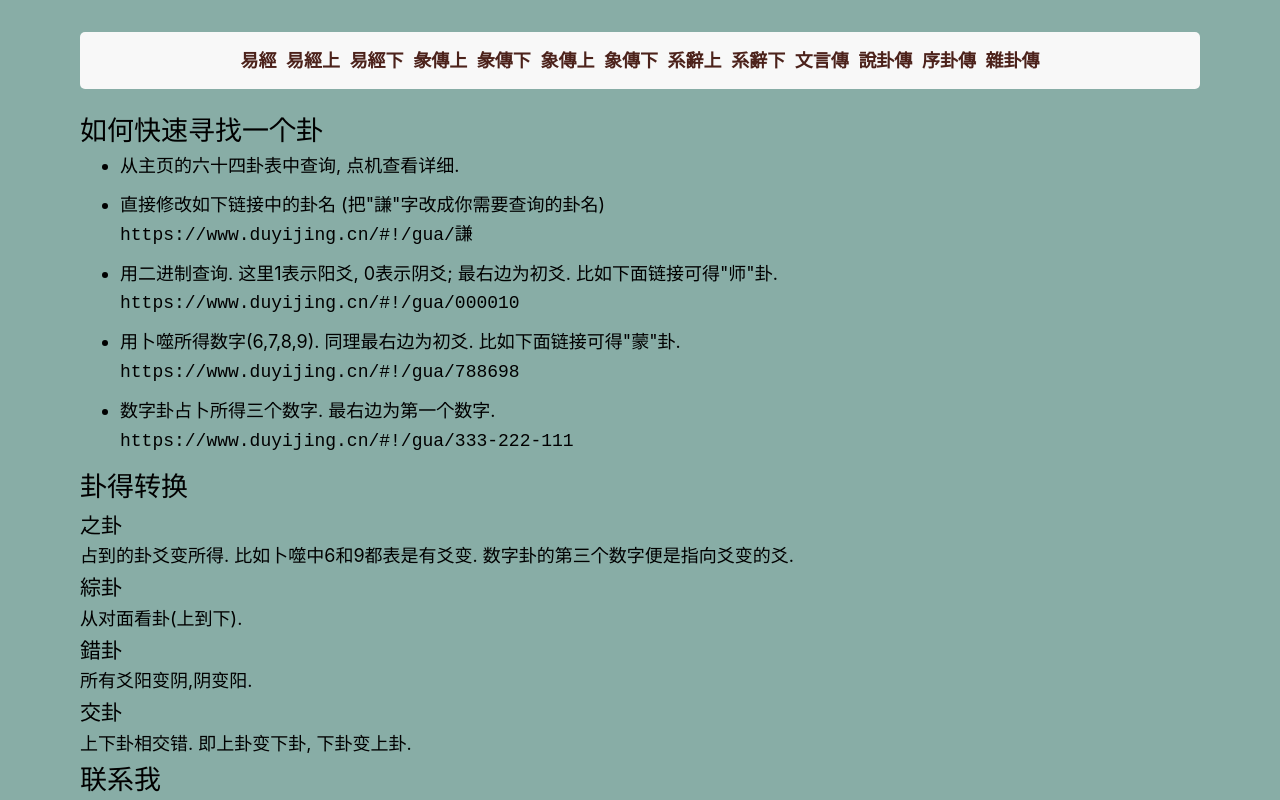
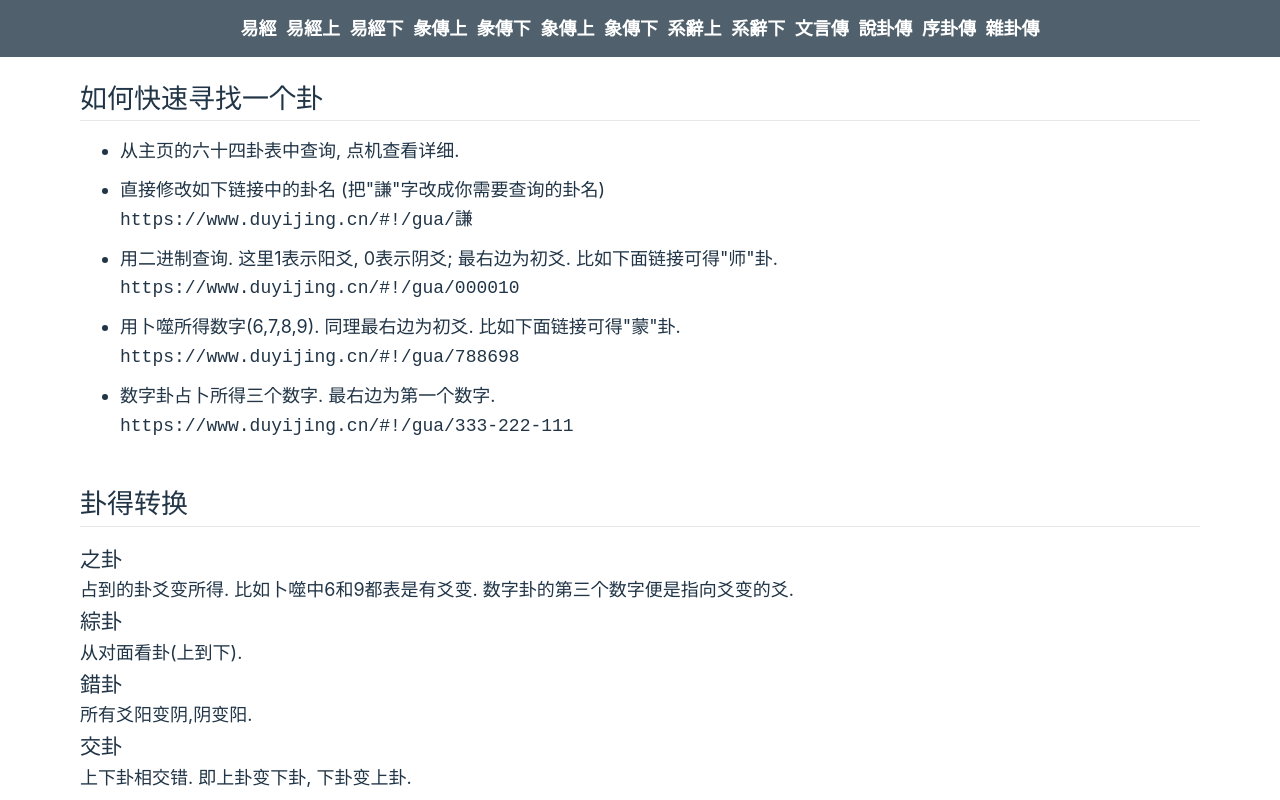
Before and after one commit to js-fun/duyijing, a Vue app: page /help in a window 1280 px wide. Shown: the top 800 px of the page. Built offline with nearby package versions, Linux system fonts and the light colour scheme; what @freizl/yijing would draw is missing.

Commit message:
update style

```diff
--- a/src/App.vue
+++ b/src/App.vue
@@ -48,17 +48,23 @@ const navs = [
 header {
   line-height: 1.5;
   max-height: 100vh;
+  position: fixed;
+  right:0;
+  left:0;
+  top:0;
+  z-index: 1080;
 }
 
 nav {
   text-align: center;
-  background-color: #f8f8f8;
+  background-color: var(--color-black-mo);
+  color: #fff;
   padding: 15px 0;
-  border-radius: 5px;
 }
 
+nav a,
 nav a.router-link-exact-active {
-  color: var(--color-text);
+  color: #fff;
 }
 
 nav a.router-link-exact-active:hover {
@@ -74,7 +80,7 @@ nav a {
 }
 
 main {
-  margin-top: 20px;
+  margin-top: 45px;
 }
 
 hr {
--- a/src/assets/main.css
+++ b/src/assets/main.css
@@ -13,6 +13,7 @@
   --vt-c-divider-dark-1: rgba(84, 84, 84, 0.65);
   --vt-c-divider-dark-2: rgba(84, 84, 84, 0.48);
 
+  --vt-c-indigo: #213547;
   --vt-c-text-light-1: var(--vt-c-indigo);
   --vt-c-text-light-2: rgba(60, 60, 60, 0.66);
   --vt-c-text-dark-1: var(--vt-c-white);
@@ -21,18 +22,17 @@
 
 /* semantic color variables for this project */
 :root {
+  --color-black-mo: #50616d;
+  --color-black-qi: #161823;
+  --color-white: #fffbf0;
+  --color-purple: #4c221b;
+  --color-red: #ff2121;
 
   --color-border: var(--vt-c-divider-light-2);
   --color-border-hover: var(--vt-c-divider-light-1);
-
   --color-heading: var(--vt-c-text-light-1);
   --color-text: var(--vt-c-text-light-1);
-
-  --color-white-water: #88ada6;
-  --color-purple: #4c221b;
-  --color-red: #ff2121;
-
-  --color-background: var(--color-white-water);
+  --color-background: var(--color-white-qi);
 }
 
 /*
@@ -74,7 +74,7 @@ body {
 a,
 .green {
   text-decoration: none;
-  color: var(--color-purple);
+  color: var(--color-text);
   transition: 0.4s;
 }
 a:hover {
--- a/src/components/GuaItem.vue
+++ b/src/components/GuaItem.vue
@@ -149,7 +149,7 @@ export default {
   background-color: var(--color-red);
 }
 .gua .yin {
-  border-color: #000;
+  border-color: var(--color-black);
   border-left-style: solid;
   border-left-width: 75px;
   border-right-style: solid;
--- a/src/components/GuaItemSmall.vue
+++ b/src/components/GuaItemSmall.vue
@@ -38,13 +38,13 @@ const vo = {
 }
 
 .gua .yang {
-  background-color: #ff1100;
+  background-color: var(--color-red);
 }
-.gua .yin {
-  border-color: #000;
-  border-left-style: solid;
-  border-right-style: solid;
-}
+ .gua .yin {
+   border-color: var(--color-black);
+   border-left-style: solid;
+   border-right-style: solid;
+ }
 
 .gua.small .name {
   margin-bottom: 2px;
--- a/src/views/GuaView.vue
+++ b/src/views/GuaView.vue
@@ -55,7 +55,7 @@ const guas = transform(id);
 
 <style scoped>
 .gua-container .row {
-  border-top: 1px solid #DDD;
+  border-top: 1px solid var(--color-border);
   padding-bottom: 20px;
   padding-top: 20px;
 }
--- a/src/views/HelpView.vue
+++ b/src/views/HelpView.vue
@@ -54,4 +54,9 @@
 ul.help li {
   padding-bottom: 10px;
 }
+
+h2 {
+  border-bottom: 1px solid var(--color-border);
+  margin: 2rem 0 1rem;
+ }
 </style>
--- a/src/views/HomeView.vue
+++ b/src/views/HomeView.vue
@@ -18,8 +18,8 @@ const itemss = getSixFourGuas();
 
 <style scoped>
 .six-four {
-  margin: 10px auto;
-  width: 70%; /* hack: certer table */
+  display: flex;
+  justify-content: space-around;
 }
 .six-four table tr {
   border-right: 1px solid #000;
@@ -30,12 +30,8 @@ const itemss = getSixFourGuas();
 
 .six-four table tr td {
   border-left: 1px solid #000;
-  /* width: 50px; */
   text-align: center;
-}
-table > tr > td {
-  padding: 15px;
-  /* line-height: 1.42857143; */
+  padding: 8px 20px;
   vertical-align: top;
   border-top: 1px solid #000;
 }
```
